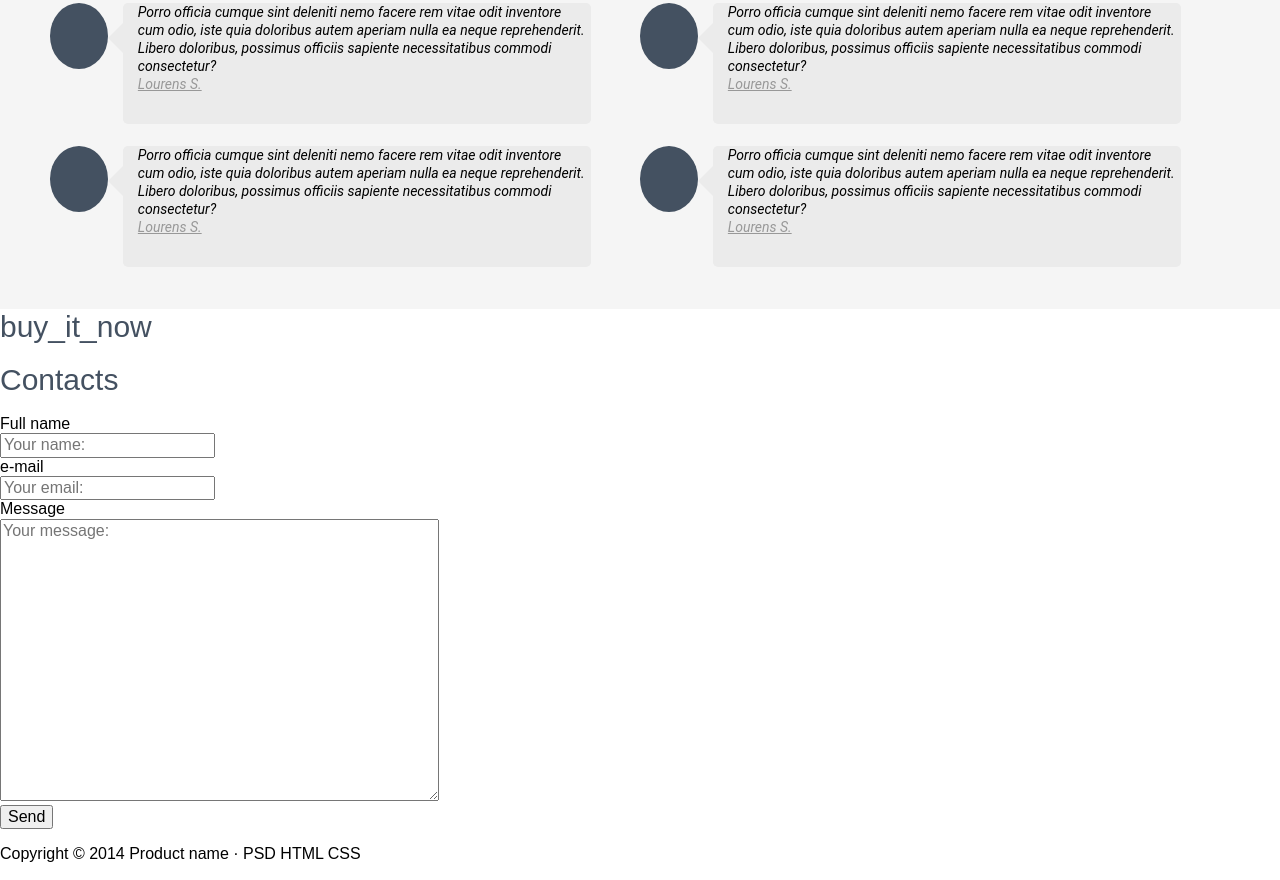
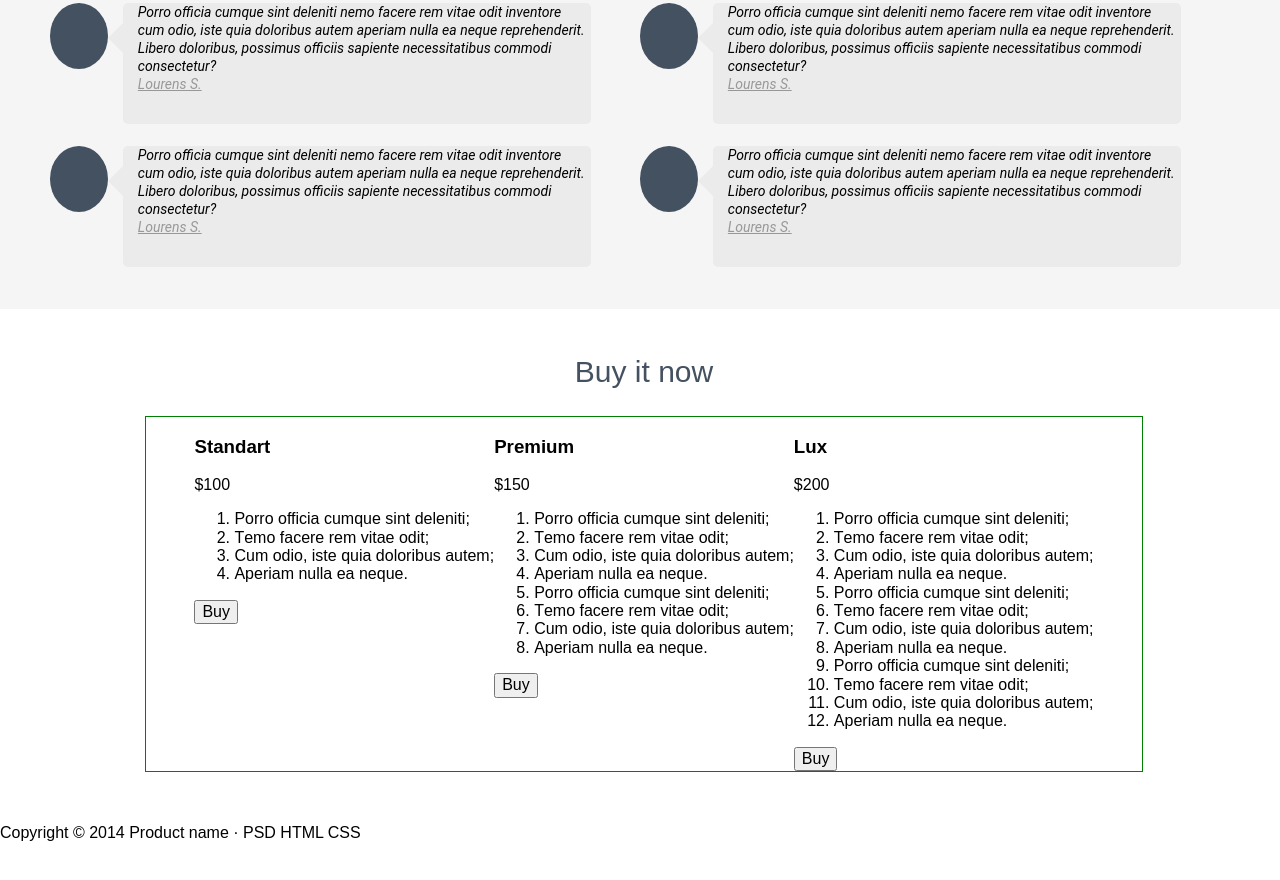
Before and after one commit to Nikabriz/HTML5CSS3, a plain HTML site: page index.html in a window 1280 px wide. Shown: the part 1626-2506 px from the top of the page. After the commit the page ends 2485 px from the top, so only its background shows below. Drawn offline with Linux system fonts and the light colour scheme.

Commit message:
разметка 6 блока

```diff
--- a/index.html
+++ b/index.html
@@ -254,29 +254,65 @@
                 </article>
             </section>
 
-            <div class="buy_it_now">
-                <h2 class="content-title">buy_it_now</h2>
-            </div>
-
-            <div class="contacts">
-                <h2 class="content-title">Contacts</h2>
-
-                <div class="forms">
-                    <form action="#">
-                        Full name <br>
-                        <input type="text" class="cl" placeholder="Your name:"> <br>
-                        e-mail <br>
-                        <input type="email" class="cl" placeholder="Your email:"> <br>
-                        Message <br>
-                        <textarea cols="45" rows="15" class="cl1" placeholder="Your message:"></textarea> <br>
-                        <button type="submit" class="but">Send</button> <br>
-                    </form>
+            <section class="buy_it_now">
+                <h2 class="pluses-title buy">Buy it now</h2>
+                <div class="price-block">
+                    <section class="price-item">
+                        <div class="price-standart">
+                            <h3>Standart</h3>
+                            <p>$100</p>
+                            <ol>
+                                <li>Porro officia cumque sint deleniti;</li>
+                                <li>Тemo facere rem vitae odit;</li>
+                                <li>Cum odio, iste quia doloribus autem;</li>
+                                <li>Aperiam nulla ea neque.</li>
+                            </ol>
+                            <button onclick="#">Buy</button>
+                        </div>
+                    </section>
+                    <section class="price-item">
+                        <div class="price-premium">
+                            <h3>Premium</h3>
+                            <p>$150</p>
+                            <ol>
+                                <li>Porro officia cumque sint deleniti;</li>
+                                <li>Тemo facere rem vitae odit;</li>
+                                <li>Cum odio, iste quia doloribus autem;</li>
+                                <li>Aperiam nulla ea neque.</li>
+                                <li>Porro officia cumque sint deleniti;</li>
+                                <li>Тemo facere rem vitae odit;</li>
+                                <li>Cum odio, iste quia doloribus autem;</li>
+                                <li>Aperiam nulla ea neque.</li>
+                            </ol>
+                            <button onclick="#">Buy</button>
+                        </div>
+                    </section>
+                    <section class="price-item">
+                        <div class="price-lux">
+                            <h3>Lux</h3>
+                            <p>$200</p>
+                            <ol>
+                                <li>Porro officia cumque sint deleniti;</li>
+                                <li>Тemo facere rem vitae odit;</li>
+                                <li>Cum odio, iste quia doloribus autem;</li>
+                                <li>Aperiam nulla ea neque.</li>
+                                <li>Porro officia cumque sint deleniti;</li>
+                                <li>Тemo facere rem vitae odit;</li>
+                                <li>Cum odio, iste quia doloribus autem;</li>
+                                <li>Aperiam nulla ea neque.</li>
+                                <li>Porro officia cumque sint deleniti;</li>
+                                <li>Тemo facere rem vitae odit;</li>
+                                <li>Cum odio, iste quia doloribus autem;</li>
+                                <li>Aperiam nulla ea neque.</li>
+                            </ol>
+                            <button onclick="#">Buy</button>
+                        </div>
+                    </section>
                 </div>
 
-                <div>
+            </section>
 
-                </div>
-            </div>
+
         </main>
 
         <footer>
--- a/style.scss
+++ b/style.scss
@@ -318,3 +318,20 @@
     align-items: center;
     color      : #989898;
 }
+
+.buy_it_now {
+    padding   : 45px 137px 36px 145px;
+    box-sizing: border-box;
+}
+
+.buy {
+    margin     : 0 0 26px 0;
+    font-weight: 400;
+}
+
+.price-block {
+    display        : flex;
+    flex-wrap      : wrap;
+    justify-content: center;
+    border         : 1px solid green;
+}
```
Also changed, not shown: style.css, 1 other file.
